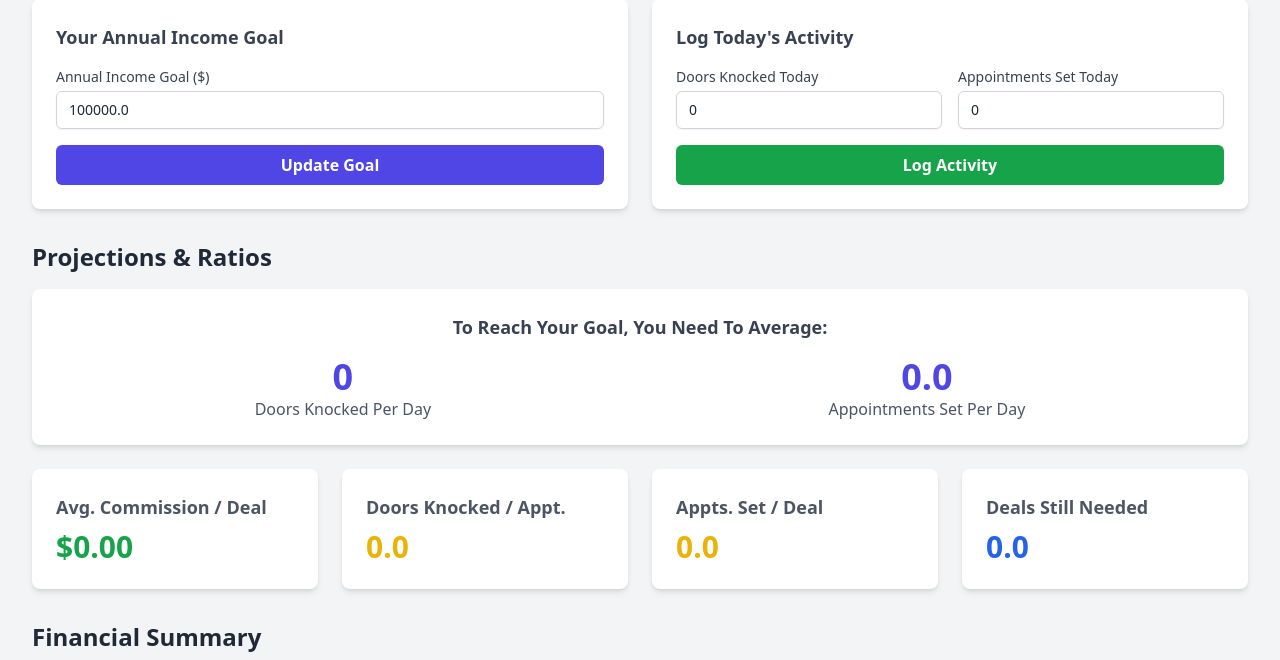
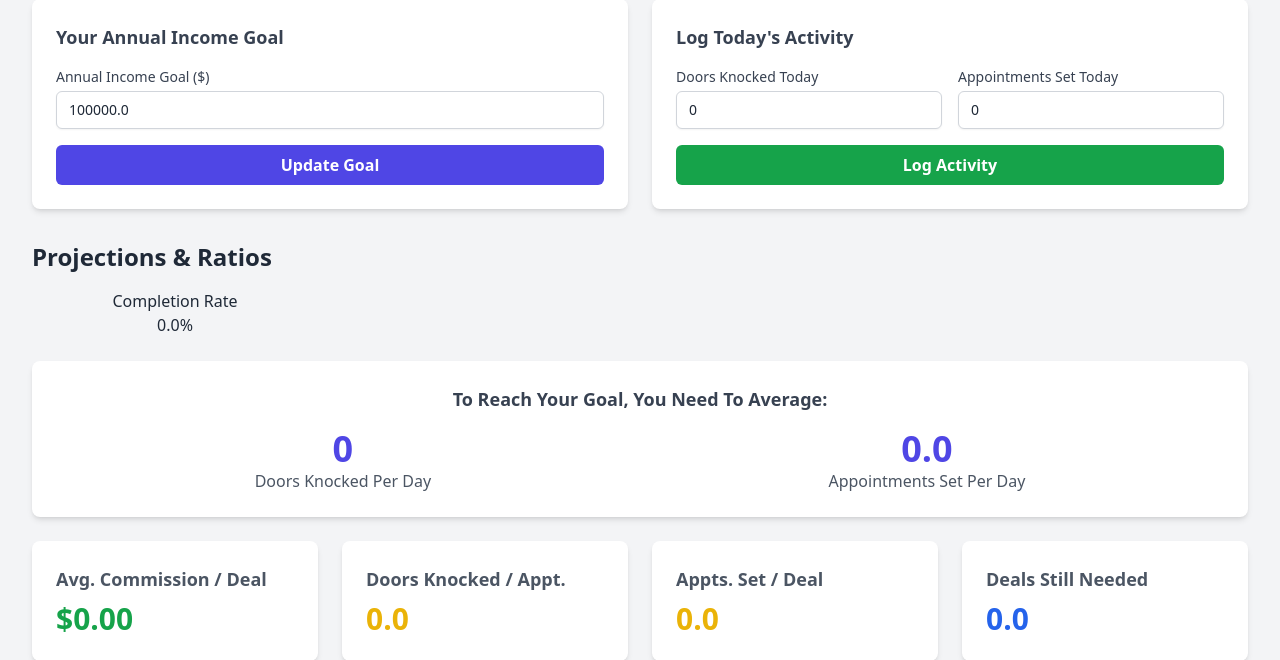
Before and after one commit to michaelcraft-ops/Roofing-Sales-App, a Flask app: page / in a window 1280 px wide. Shown: the part 153-813 px from the top of the page. Run offline with Flask 3, Linux system fonts and the light colour scheme; the visitor is signed in with stand-in values (Sample User, id 1); data comes from the database, SQL or seed files in the repository; data that the repository does not hold is empty; some libraries are stand-ins or nearby versions.

Commit message:
adding percentage between signed deals and completed deals

```diff
--- a/app/routes.py
+++ b/app/routes.py
@@ -104,6 +104,13 @@ def index():
     total_appointments_set = db.session.query(func.sum(DailyActivity.appointments_set)).filter_by(user_id=current_user.id).scalar() or 0
     signed_deals = Deal.query.join(Lead).filter(Lead.user_id == current_user.id, Deal.status.in_(['Contract Signed', 'Job Completed'])).all()
     total_signed_deals = len(signed_deals)
+    completed_deals_count = Deal.query.join(Lead).filter(
+        Lead.user_id == current_user.id,
+        Deal.status == 'Job Completed'
+    ).count()
+
+    completion_rate = completed_deals_count / total_signed_deals if total_signed_deals > 0 else 0
+
 
     avg_commission_per_deal = (sum(d.contract_price * (d.commission_rate / 100) for d in signed_deals)) / total_signed_deals if total_signed_deals > 0 else 0
     doors_per_appointment = total_doors_knocked / total_appointments_set if total_appointments_set > 0 else 0
@@ -113,7 +120,7 @@ def index():
     remaining_commission_goal = settings.annual_income_goal - earned_commission
     remaining_commission_goal = max(0, remaining_commission_goal)
 
-    deals_needed = remaining_commission_goal / avg_commission_per_deal if avg_commission_per_deal > 0 else 0
+    deals_needed = (remaining_commission_goal / avg_commission_per_deal) / completion_rate if avg_commission_per_deal > 0 and completion_rate > 0 else 0
     appointments_needed = deals_needed * appointments_per_deal
     doors_needed_total = appointments_needed * doors_per_appointment
 
@@ -123,7 +130,8 @@ def index():
     projections = {
         'avg_commission': avg_commission_per_deal, 'doors_per_appointment': doors_per_appointment,
         'appointments_per_deal': appointments_per_deal, 'deals_needed': deals_needed,
-        'daily_appointments_goal': daily_appointments_goal, 'daily_doors_goal': daily_doors_goal
+        'daily_appointments_goal': daily_appointments_goal, 'daily_doors_goal': daily_doors_goal,
+        'completion_rate': completion_rate
     }
 
     return render_template('index.html', title='Dashboard', leads=leads,
--- a/app/templates/index.html
+++ b/app/templates/index.html
@@ -51,6 +51,12 @@
     <div class="mb-8">
         <h2 class="text-2xl font-bold mb-4 text-gray-800">Projections & Ratios</h2>
         <div class="grid grid-cols-1 md:grid-cols-2 lg:grid-cols-4 gap-6">
+        <div class="col-md">
+            <div class="card card-body text-center">
+                <h6>Completion Rate</h6>
+                <h4 class="text-info">{{ "%.1f%%" | format(projections.completion_rate * 100) }}</h4>
+            </div>
+        </div>
             <!-- Daily Goals Card -->
             <div class="bg-white p-6 rounded-lg shadow-md col-span-1 md:col-span-2 lg:col-span-4">
                 <h3 class="text-lg font-semibold text-gray-700 text-center">To Reach Your Goal, You Need To Average:</h3>
```
